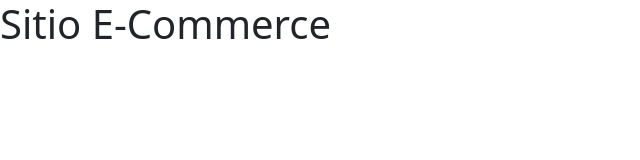
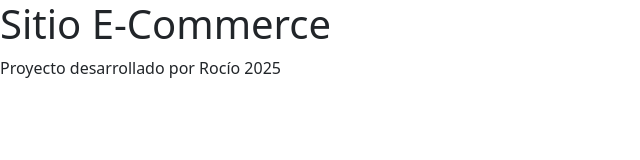
Before and after one commit to ciorodalvi/m2_cierre_ecommerce, a plain HTML site: page index.html in a window 1280 px wide. Shown: the whole page, without its empty margins (0-640 px from the left). Drawn offline with nearby package versions, Linux system fonts and the light colour scheme.

Commit message:
Se agrega footerba indez.html

```diff
--- a/index.html
+++ b/index.html
@@ -25,6 +25,10 @@
     <header>
         <h1>Sitio E-Commerce</h1>
     </header>
+
+    <footer>
+        <p>Proyecto desarrollado por Rocío 2025</p>
+    </footer>
 </body>
 
 </html>
```
